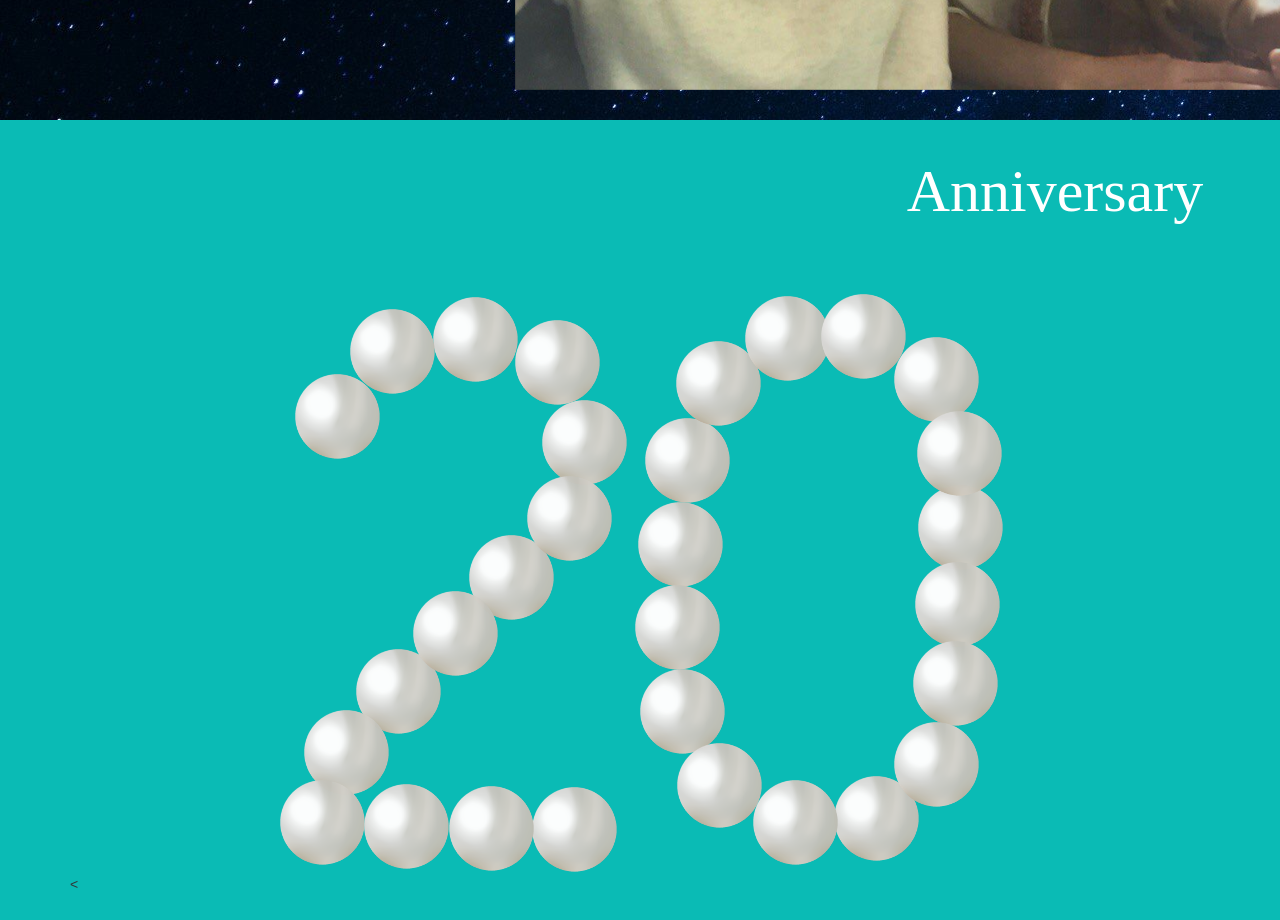
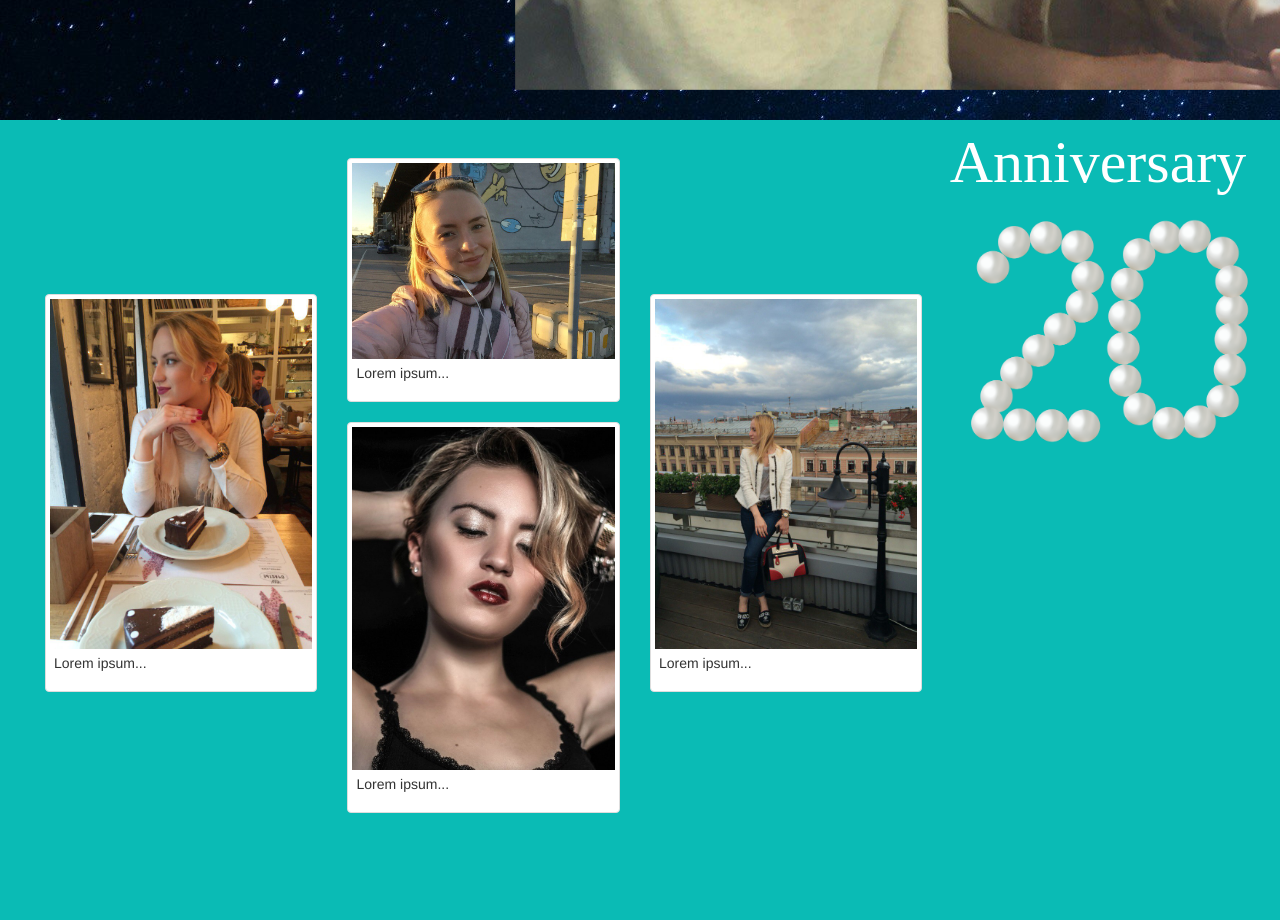
Before and after one commit to aelittaezugbaya/Elli-s-gift, a plain HTML site: page index.html in a window 1280 px wide. Shown: the part 2280-3200 px from the top of the page. Drawn offline with nearby package versions, Linux system fonts and the light colour scheme; animation ran at ten frames a second; a web font is replaced by a local one.

Commit message:
4th section is done

```diff
--- a/index.css
+++ b/index.css
@@ -66,7 +66,9 @@
   left: 20px;
 }
 .twenty{
-  margin-top: 15%;
+  margin-top: 35%;
+  margin-bottom: 8%;
+  padding-right: 10%;
 }
 .container > img {
   vertical-align: middle;
--- a/index.html
+++ b/index.html
@@ -4,6 +4,7 @@
         <meta charset="UTF-8">
         <!-- <script src="https://ajax.googleapis.com/ajax/libs/jquery/1.11.0/jquery.min.js" ></script>
         <script src="source/parallax/parallax.min.js" ></script> -->
+        <link rel="icon shortcut" href="source/img/logo.png" type="image/png" sizes="10x10">
         <link  rel="stylesheet" type="text/css" href="index.css">
         <link href='https://fonts.googleapis.com/css?family=Sofia' rel='stylesheet'>
         <link href='https://fonts.googleapis.com/css?family=Annie Use Your Telescope' rel='stylesheet'>
@@ -132,7 +133,6 @@
                 </div>
 
                 <a href="source/img/photo_2017-06-09_13-54-37.jpg" data-lightbox="roadtrip"></a>
-
                 <a href="source/img/HnRHvbco68E.jpg" data-lightbox="roadtrip"></a>
                 <a href="source/img/d5mB8yfYo6E.jpg" data-lightbox="roadtrip"></a>
                 <a href="source/img/DSC04218.JPG" data-lightbox="roadtrip"></a>
@@ -141,12 +141,52 @@
             </div>
         </section>
         <section class="section3 list">
-            <div class="container ">
-                <h1 class="subtitle ">Anniversary</h1>
-
-                <img src="source/img/twenty2.png" class="twenty center-block" />
-              <
+            <div class="container-fluid">
+          <div class="col-md-9" style="margin-top:3%">
+            <div class="col-md-4" style="margin-top:15%">
+              <div class="thumbnail" style="">
+                <a href="source/img/BUVo6sDqKJA.jpg" data-lightbox="roadtrip">
+                  <img src="source/img/BUVo6sDqKJA.jpg" alt="Lights" style="width:100%">
+                  <div class="caption" style="padding:4px !important;">
+                    <p>Lorem ipsum...</p>
+                  </div>
+                </a>
+              </div>
             </div>
+            <div class="col-md-4">
+              <div class="thumbnail" style="">
+                <a href="source/img/BFSYa1SnAj0.jpg" data-lightbox="roadtrip">
+                  <img src="source/img/BFSYa1SnAj0.jpg" alt="Nature" style="width:100%">
+                  <div class="caption" style="padding:4px !important;">
+                    <p>Lorem ipsum...</p>
+                  </div>
+                </a>
+              </div>
+              <div class="thumbnail" >
+                <a href="source/img/UT_XwM_QPUs.jpg" data-lightbox="roadtrip">
+                  <img src="source/img/UT_XwM_QPUs.jpg" alt="Fjords" style="width:100%">
+                  <div class="caption" style="padding:4px !important;">
+                    <p>Lorem ipsum...</p>
+                  </div>
+                </a>
+              </div>
+            </div>
+            <div class="col-md-4" style="margin-top:15%">
+              <div class="thumbnail" style="">
+                <a href="source/img/x7UhMHcLf9M.jpg" data-lightbox="roadtrip">
+                  <img src="source/img/x7UhMHcLf9M.jpg" alt="Fjords" style="width:100%">
+                  <div class="caption" style="padding:4px !important;">
+                    <p>Lorem ipsum...</p>
+                  </div>
+                </a>
+              </div>
+            </div>
+          </div>
+            <div class='col-md-3'>
+              <h1 class="subtitle ">Anniversary</h1>
+              <img src="source/img/twenty2.png" class="twenty" style='width:110%'/>
+            </div>
+          </div>
         </section>
         </div>
         <script src="source/js/dist/js/lightbox.js"></script>
```
Also changed, not shown: source/img/BFSYa1SnAj0.jpg (added), source/img/UT_XwM_QPUs.jpg (added), source/img/VtW8K3cOdE0.jpg (added), source/img/logo.png (added), source/img/twenty.png (deleted), source/img/x7UhMHcLf9M.jpg (added), 2 other files.
